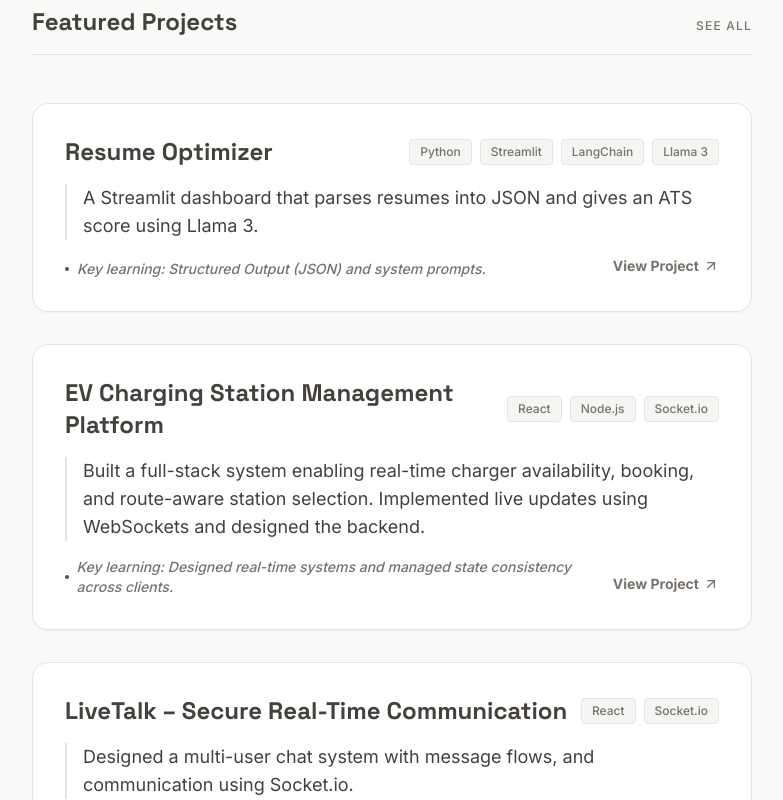
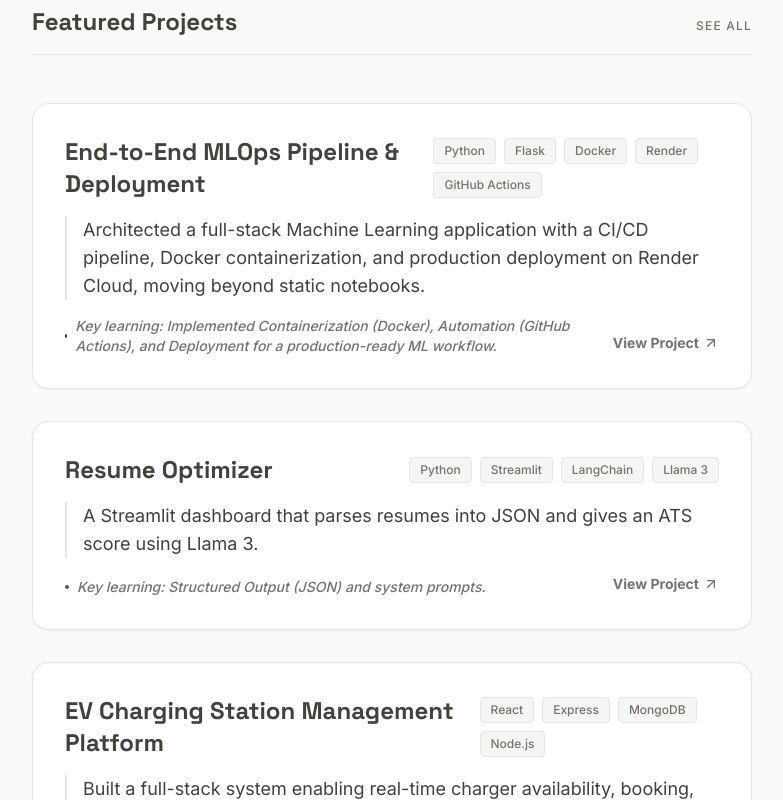
Before and after one commit to Diluksha-Upeka/New-Portfolio-Minimal, a Next.js app: page / in a window 1280 px wide. Shown: the part 2060-2860 px from the top of the page, without its empty margins (248-1031 px from the left). Built offline with nearby package versions, Linux system fonts and the light colour scheme.

Commit message:
Update featured projects and GitHub username configuration

```diff
--- a/app/page.tsx
+++ b/app/page.tsx
@@ -6,6 +6,13 @@ export const revalidate = 3600;
 export default async function Home() {
   // Featured projects curated for engineering impact
   const featuredProjects = [
+    {
+      name: "End-to-End MLOps Pipeline & Deployment",
+      description: "Architected a full-stack Machine Learning application with a CI/CD pipeline, Docker containerization, and production deployment on Render Cloud, moving beyond static notebooks.",
+      learning: "Implemented Containerization (Docker), Automation (GitHub Actions), and Deployment for a production-ready ML workflow.",
+      tech: ["Python", "Flask", "Docker", "Render", "GitHub Actions"],
+      link: "https://salary-prediction-mlops.onrender.com/"
+    },
     {
       name: "Resume Optimizer",
       description: "A Streamlit dashboard that parses resumes into JSON and gives an ATS score using Llama 3.",
@@ -17,7 +24,7 @@ export default async function Home() {
       name: "EV Charging Station Management Platform",
       description: "Built a full-stack system enabling real-time charger availability, booking, and route-aware station selection. Implemented live updates using WebSockets and designed the backend.",
       learning: "Designed real-time systems and managed state consistency across clients.",
-      tech: ["React", "Node.js", "Socket.io"],
+      tech: ["React","Express", "MongoDB", "Node.js"],
       link: "https://electric-vehicle-booking-system.vercel.app/"
     },
     {
@@ -238,7 +245,7 @@ export default async function Home() {
                    <h3 className="font-heading text-xl md:text-2xl font-bold text-zen-text group-hover:text-zen-accent transition-colors flex items-center gap-2">
                       {project.name}
                    </h3>
-                   <div className="flex gap-2">
+                   <div className="flex gap-2 flex-wrap items-center">
                       {project.tech.map(t => (
                         <span key={t} className="px-2.5 py-1 bg-zen-paper text-zen-subtext text-xs font-medium rounded border border-zen-surface">
                           {t}
--- a/lib/github.ts
+++ b/lib/github.ts
@@ -18,7 +18,7 @@ export interface GitHubRepo {
   pushed_at: string;
 }
 
-const GITHUB_USERNAME = 'UpekaDiluksha'; // Replace with your GitHub username
+const GITHUB_USERNAME = 'Diluksha-Upeka'; // Replace with your GitHub username
 const GITHUB_API = 'https://api.github.com';
 
 /**
```
